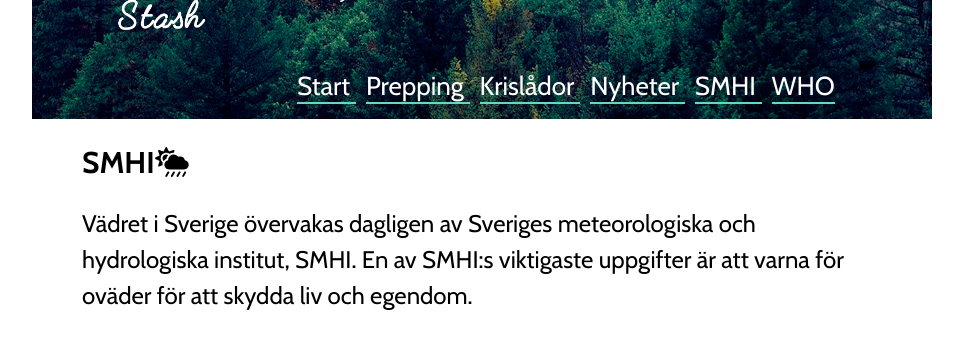
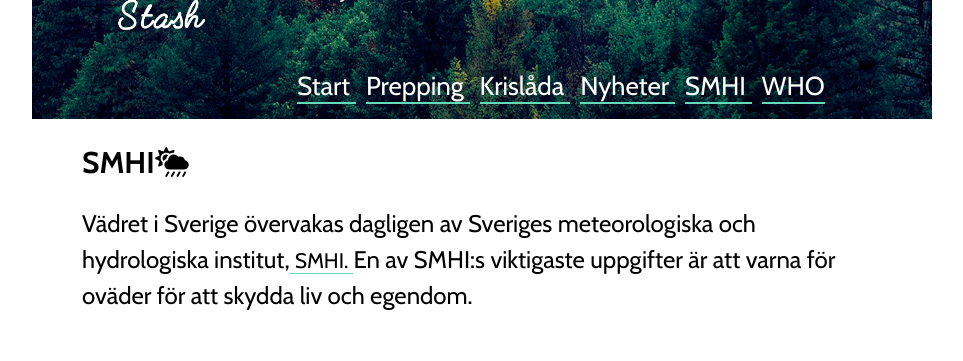
Before and after one commit to palhamel/proj-prep-frontend, a React (Create React App) app: page /smhi in a window 1280 px wide. Shown: the part 141-502 px from the top of the page, without its empty margins (158-1121 px from the left). Built offline with nearby package versions, Linux system fonts and the light colour scheme; no server answers; a web font is replaced by a local one.

Commit message:
Add more text info on pages

```diff
--- a/src/components/Nav.js
+++ b/src/components/Nav.js
@@ -20,7 +20,7 @@ export const Nav = () => {
         <HeaderText>
           <Link className="nav-text" to="/"> Start </Link>
           <Link className="nav-text" to="/prepping"> Prepping </Link>
-          <Link className="nav-text" to="/kits"> Krislådor </Link>
+          <Link className="nav-text" to="/kits"> Krislåda </Link>
           <Link className="nav-text" to="/news"> Nyheter </Link>
           <Link className="nav-text" to="/smhi"> SMHI </Link>
           <Link className="nav-text" to="/who"> WHO </Link>
--- a/src/components/SmhiAlerts.js
+++ b/src/components/SmhiAlerts.js
@@ -13,7 +13,6 @@ export const SmhiAlerts = () => {
       .then((res) => res.json())
       .then((json) => setSmhi(json.alert))
   }, [apiURL])
-  console.log('SMHI Alerts:', smhi)
 
   return (
     <main className="kits-container">
--- a/src/index.css
+++ b/src/index.css
@@ -95,7 +95,7 @@ a.link-text {
 }
 a.link-text-inline {
   color: black;
-  font-size: 20px;
+  font-size: 21px;
   border-bottom: 1px solid rgb(101, 218, 187);
   padding: 0px 5px 0px 5px;
 
--- a/src/pages/KitList.js
+++ b/src/pages/KitList.js
@@ -13,13 +13,12 @@ export const KitList = () => {
       .then((res) => res.json())
       .then((json) => setKits(json))
   }, [apiURL])
-  console.log(kits)
 
   return (
     <main>
       <section className="container-page">
         <h2>
-          Krislådor
+          Krislåda
           <FontAwesomeIcon icon={faArchive} size="1x" />
         </h2>
         <p>
@@ -31,6 +30,8 @@ export const KitList = () => {
           </span>
           eller att det blivit förorenat.
         </p>
+        <p>Förutsättningar och behov ser olika ut, exempelvis om man bor på landet eller i en stad, i hus eller lägenhet. Även om det finns vissa grundläggande saker som är bra att ha för de allra flesta, exempelvis mat som tål rumstemperatur och är lätt att tillaga, så måste alla utgå ifrån egna förutsättningar och behov. Finns det husdjur? Behöver någon daglig medicinering eller finns det småbarn i hushållet? Man kan gå ihop om vissa saker och låna av varandra.</p>
+        <p>Det minsta lilla man gjort för en bättre hemberedskap kommer att vara värdefullt den dagen något händer. Ju fler som har packat en krislåda desto bättre kommer din kommun och landet som helhet att klara en kris och desto större möjligheter har vi att hjälpa andra.</p>
         <section className="text-box-focus">
           <h1>
             Allt du behöver för att klara dig:
--- a/src/pages/NewsList.js
+++ b/src/pages/NewsList.js
@@ -16,7 +16,6 @@ export const NewsList = () => {
           Nyheter
           <FontAwesomeIcon icon={faNewspaper} size="1x" />
         </h2>
-        <article className="kits-container">
         <p>
           I en krissituation är det oerhört viktigt att rätt information når
           ut. Strömavbrott och telestörningar kan innebära att du inte når de
@@ -24,6 +23,7 @@ export const NewsList = () => {
           störningar är vanliga radiosändningar en säker källa till
           information.
         </p>
+        <article className="kits-container">
           <p>
             <span className="text-alert">
               Att vara källkritisk innebär att värdera den information man tar
--- a/src/pages/Smhi.js
+++ b/src/pages/Smhi.js
@@ -12,11 +12,18 @@ export const Smhi = () => {
         <h2>SMHI<FontAwesomeIcon icon={faCloudSunRain} size="1x" /></h2>
         <p>
           Vädret i Sverige övervakas dagligen av Sveriges meteorologiska och
-          hydrologiska institut, SMHI. En av SMHI:s viktigaste uppgifter är att
+          hydrologiska institut,
+          <a
+            className="link-text-inline"
+            href="https://www.smhi.se"
+            rel="noopener noreferrer"
+            target="_blank">
+              SMHI.
+          </a>
+          En av SMHI:s viktigaste uppgifter är att
           varna för oväder för att skydda liv och egendom.
         </p>
         <section className="kits-container">
-          {/* <WeatherComp /> */}
           <SmhiMessage />
           <SmhiAlerts />
         </section>
--- a/src/pages/WhoInfo.js
+++ b/src/pages/WhoInfo.js
@@ -14,7 +14,6 @@ export const WhoInfo = () => {
           WHO
           <FontAwesomeIcon icon={faGlobeEurope} size="1x" />
         </h2>
-        <div className="kits-container">
         <p>
           Världshälsoorganisationen, WHO, är FN:s fackorgan för hälsofrågor.
           Enligt WHO:s konstitution är målet att alla människor ska uppnå
@@ -23,6 +22,7 @@ export const WhoInfo = () => {
           fågelinfluensan H5N1 utbrott 2005 införde WHO en bedömingslista i
           sex faser över en sjukdoms spridningsrisk.
         </p>
+        <article className="kits-container">
           <p>
             På
             <a
@@ -61,7 +61,7 @@ export const WhoInfo = () => {
             <div className="btn">Statistik - Alla länder</div>
           </Link>
           <NewsWho />
-        </div>
+        </article>
       </section>
     </main>
   )
```
Lines whose indentation alone changed are shown as unchanged.
